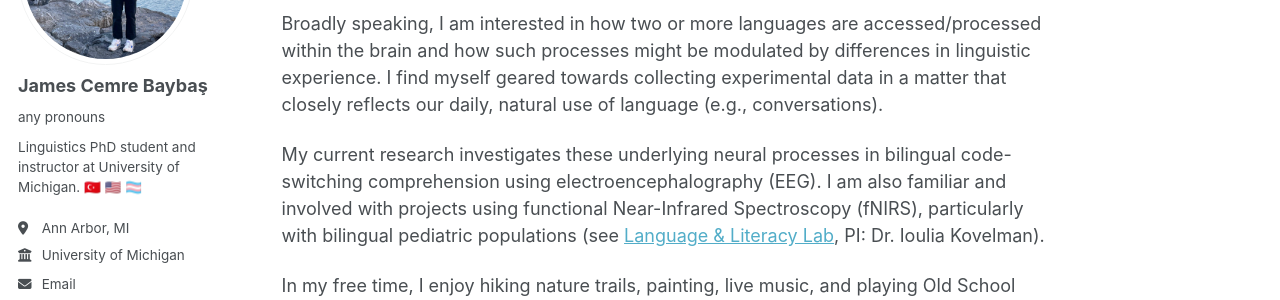
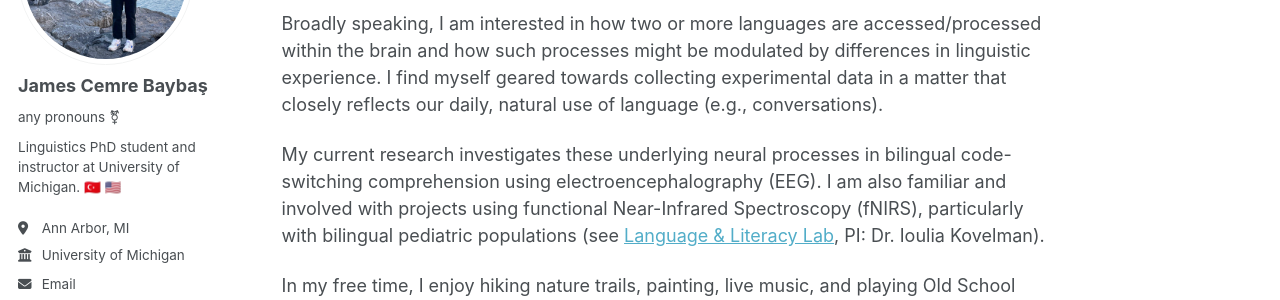
Before and after one commit to jbaybas/jbaybas.github.io, a Jekyll site: the page built from _pages/about.md, in a window 1280 px wide. Shown: the part 209-509 px from the top of the page. Built offline with Jekyll 4.4.1, drawn with Linux system fonts in a browser that asks for light colours.

```diff
--- a/_config.yml
+++ b/_config.yml
@@ -24,8 +24,8 @@ author:
   # Biographic information
   avatar           : "profile2.jpg"
   name             : "James Cemre Baybaş"
-  pronouns         : "any pronouns"
-  bio              : "Linguistics PhD student and instructor at University of Michigan. 🇹🇷 🇺🇸 🏳️‍⚧️"
+  pronouns         : "any pronouns ⚧"
+  bio              : "Linguistics PhD student and instructor at University of Michigan. 🇹🇷 🇺🇸"
   location         : "Ann Arbor, MI"
   employer         : "University of Michigan"
   uri              : # URL
```
